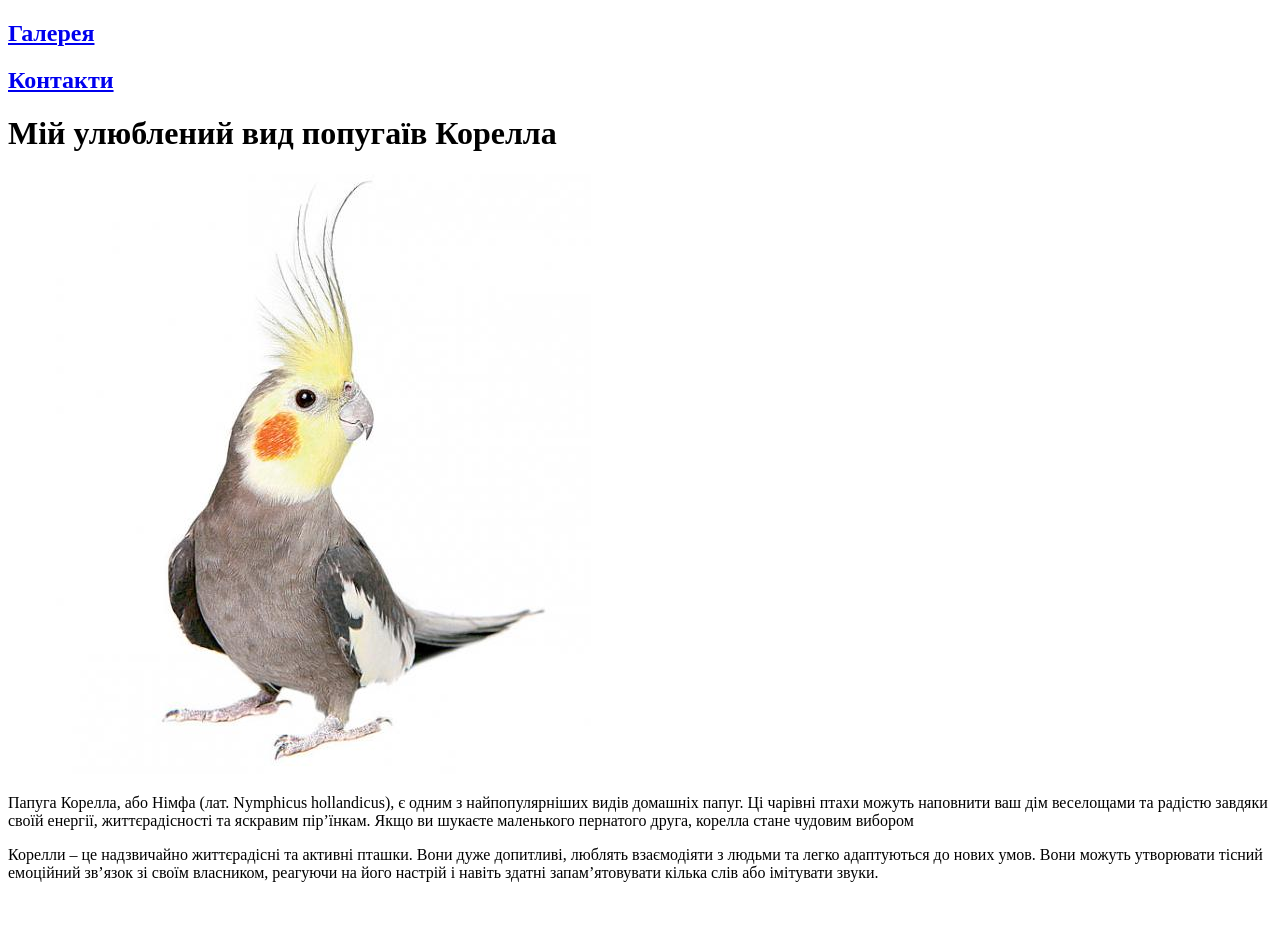
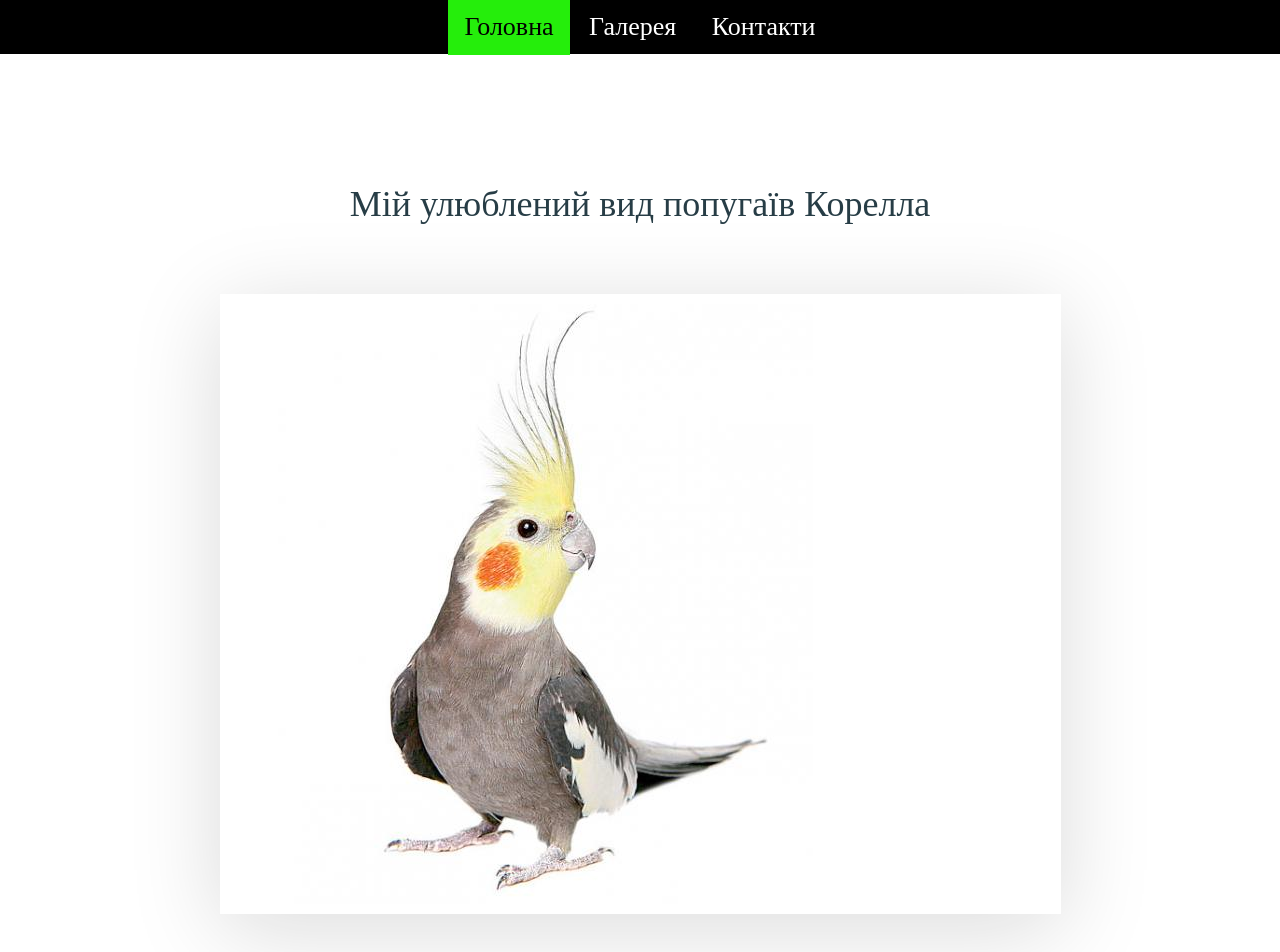
Before and after one commit to Darkenfoll/DKDZ, a plain HTML site: page HTML DZ/index.html in a window 1280 px wide. Shown: the top 952 px of the page. Before the commit the page ends 898 px from the top, so only its background shows below. Drawn offline with Linux system fonts and the light colour scheme.

Commit message:
added style homework 22.1

```diff
--- /dev/null
+++ b/HTML DZ/css/style.css
@@ -0,0 +1,120 @@
+*{
+	padding: 0;
+	margin: 0;
+	border: 0;
+}
+*,*:before,*:after{
+	-moz-box-sizing: border-box;
+	-webkit-box-sizing: border-box;
+	box-sizing: border-box;
+}
+:focus,:active{outline: none;}
+a:focus,a:active{outline: none;}
+
+nav,footer,header,aside{display: block;}
+
+html,body{
+	height: 100%;
+	width: 100%;
+	font-size: 100%;
+	line-height: 1;
+	font-size: 14px;
+	-ms-text-size-adjust: 100%;
+	-moz-text-size-adjust: 100%;
+	-webkit-text-size-adjust: 100%;
+}
+input,button,textarea{font-family:inherit;}
+
+input::-ms-clear{display: none;}
+button{cursor: pointer;}
+button::-moz-focus-inner {padding:0;border:0;}
+a, a:visited{text-decoration: none;}
+a:hover{text-decoration: none;}
+ul li{list-style: none;}
+img{vertical-align: top;}
+
+h1,h2,h3,h4,h5,h6{font-size:inherit;font-weight: 400;}
+
+
+
+
+.nav {
+	background-color: black;
+	display: flexbox;
+	text-align: center;
+	padding: 14px 16px;
+}
+
+.nav a {
+	text-decoration: none;
+	color: #fff;
+	padding: 14px 16px;
+	font-size: 26px;
+}
+
+.nav a:hover {
+	background-color: #fff;
+	color: black;
+}
+
+.nav a.active{
+	background-color: #25ee0b;
+	color: black;
+}
+
+.content{
+	font-family: "Times New Roman", Times, Baskerville, Georgia, serif;
+	padding: 125px 0 137px 0;
+	max-width: 841px;
+	margin: 0 auto;
+	color: #273d46;
+}
+
+.content_top{
+	text-align: center;
+}
+.content_top_category{
+	opacity: 0.6;
+	font-family: Arial, "Helvetica Neue", Helvetica, sans-serif;
+	text-transform: uppercase;
+	letter-spacing: 0.2em;
+	margin: 0 0 15px 0;
+}
+.content_top_title{
+	font-size: 36px;
+	line-height: 50px;
+	margin: 0 0 65px 0;
+}
+
+.content_img{
+	background-color: #fff;
+	box-shadow: 0px 15px 85px 0px rgba(15,16,16,0.15);
+	padding: 10px;
+	margin: 0 0 65px 0;
+}
+.content_img img{
+	max-width: 100%;
+}
+
+.gallery{
+	margin-top: 10px;
+	display: block;
+	margin-left: auto;
+	margin-right: auto
+}
+
+.content_mid{
+	margin: 0 45px;
+}
+.content_mid_text{
+	opacity: 0.8;
+	font-size: 24px;
+	line-height: 40px;
+	margin: 0 0 48px 0;
+}
+.content_mid_text p{
+	margin: 0 0 40px 0;
+}
+.content_mid_text p:last-child{
+	margin: 0;
+}
--- a/HTML DZ/index.html
+++ b/HTML DZ/index.html
@@ -2,19 +2,17 @@
 <html>
 <head>
 	<meta charset="utf-8">
+	<link rel="stylesheet" type="text/css" href="css/style.css">
 	<meta name="viewport" content="width=device-width, initial-scale=1">
 	<title>Мій улюбленець</title>
 </head>
 <body >
+	<div class="nav">
+		<a href="index.html" class="active">Головна</a>
+		<a href="pages/gallery.html">Галерея</a>
+		<a href="pages/contact.html">Контакти</a>
+	</div>
 	<div class="content">
-		<div>
-			<h2>
-				<a href="pages/gallery.html">Галерея</a>
-			</h2>
-			<h2>
-				<a href="pages/contact.html">Контакти</a>
-			</h2>
-		</div>
 		<div class="content_top">
 			<h1 class="content_top_title">
 				Мій улюблений вид попугаїв Корелла
```
Also changed, not shown: HTML DZ/pages/contact.html (+9 -1 lines), HTML DZ/pages/gallery.html (+13 -7 lines).
